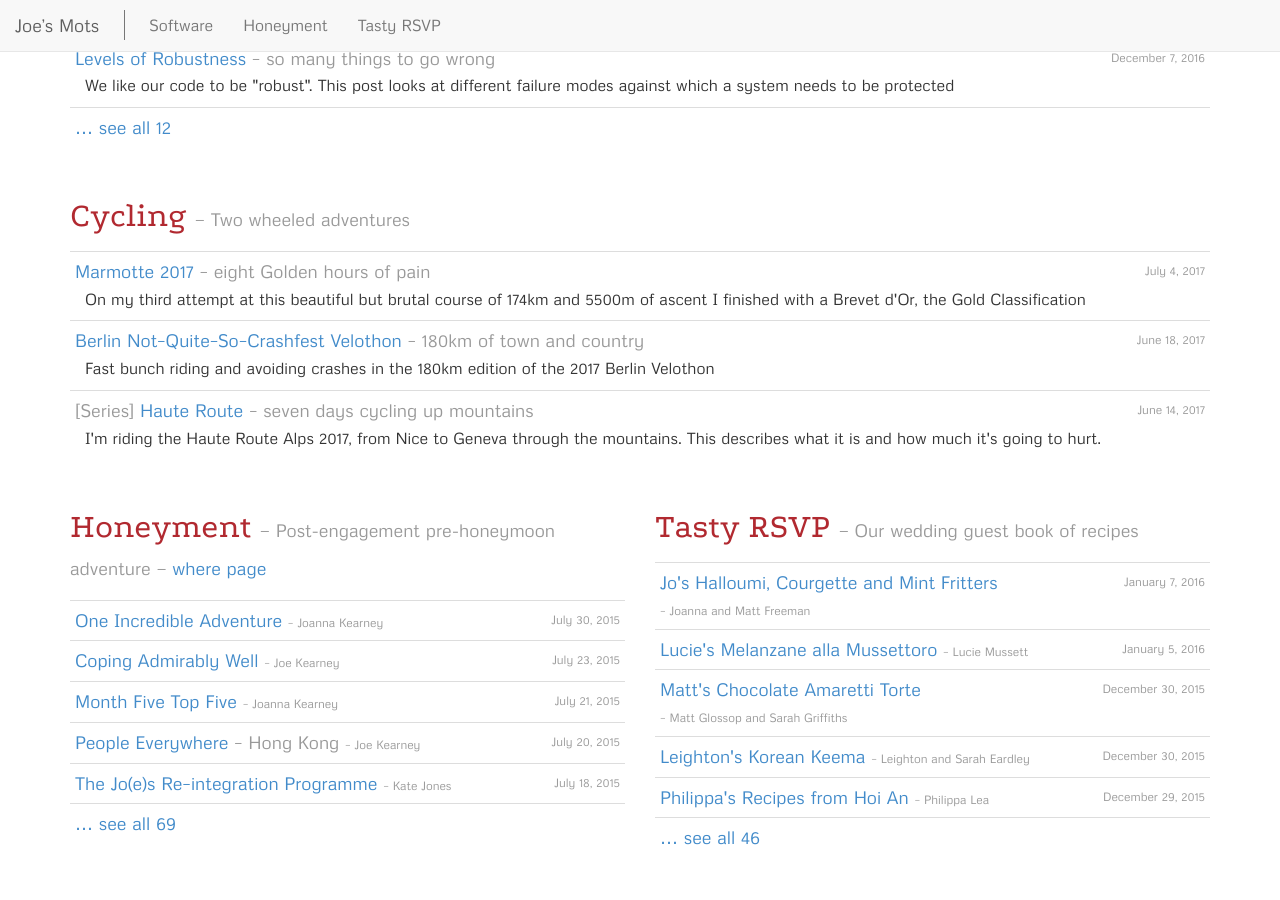
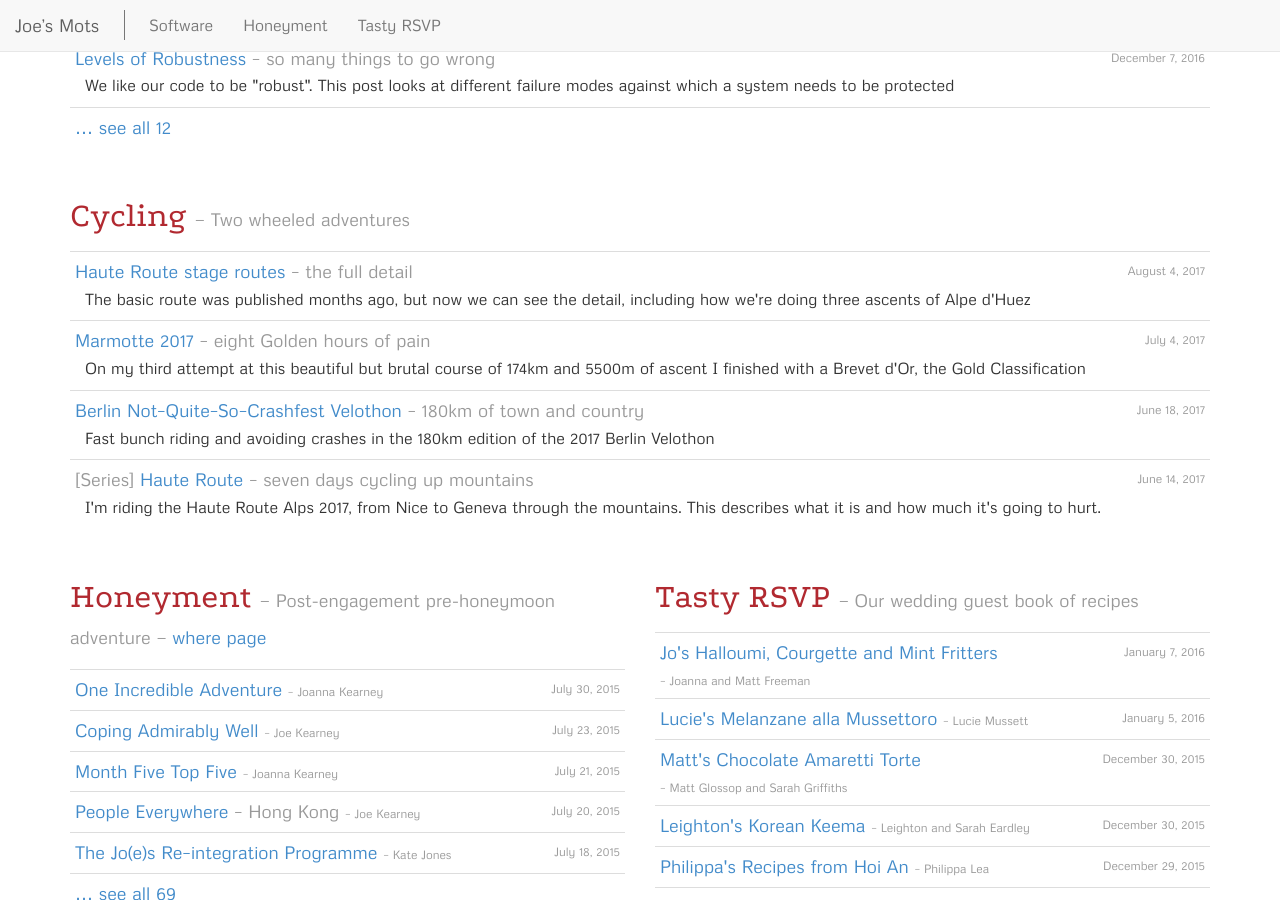
Before and after one commit to joekearney/joekearney.github.io, a Jekyll site: the page built from index.html, in a window 1280 px wide and 900 px high, scrolled down 749 px. Built offline with Jekyll 4.4.1, drawn with Linux system fonts in a browser that asks for light colours.

Commit message:
layout tweaks for series

```diff
--- a/_includes/short-toc-by-tag.html
+++ b/_includes/short-toc-by-tag.html
@@ -27,6 +27,6 @@
 </h2>
 {% endif %}
 
-{% include toc-listing.html numPosts=include.numPosts showDrafts=include.showDrafts tag=include.tag showAuthor=include.showAuthor showLongDescription=include.showLongDescription showOnlyArticles=include.showOnlyArticles %}
+{% include toc-listing.html numPosts=include.numPosts showDrafts=include.showDrafts tag=include.tag showAuthor=include.showAuthor showLongDescription=include.showLongDescription showOnlyArticles=include.showOnlyArticles showSeriesPages=include.showSeriesPages %}
 
 {% endif %}
--- a/_posts/cycling/2017-06-18-velothon-2017.md
+++ b/_posts/cycling/2017-06-18-velothon-2017.md
@@ -9,6 +9,7 @@ tags:
 - article
 - cycling
 - comments
+- haute-route-stage
 keywords:
 - cycling
 - velothon
--- a/index.html
+++ b/index.html
@@ -49,7 +49,7 @@ sitemap:
 
   <div class="row">
     <div class="col-md-12">
-      {% include short-toc-by-tag.html tag='cycling' title=site.cycling.tag_name numPosts='5' description=site.cycling.tag_description showOnlyArticles='true' showLongDescription='true' showAuthor='false' %}
+      {% include short-toc-by-tag.html tag='cycling' title=site.cycling.tag_name numPosts='5' description=site.cycling.tag_description showOnlyArticles='true' showLongDescription='true' showAuthor='false' showSeriesPages='true' %}
     </div>
   </div>
 
```
